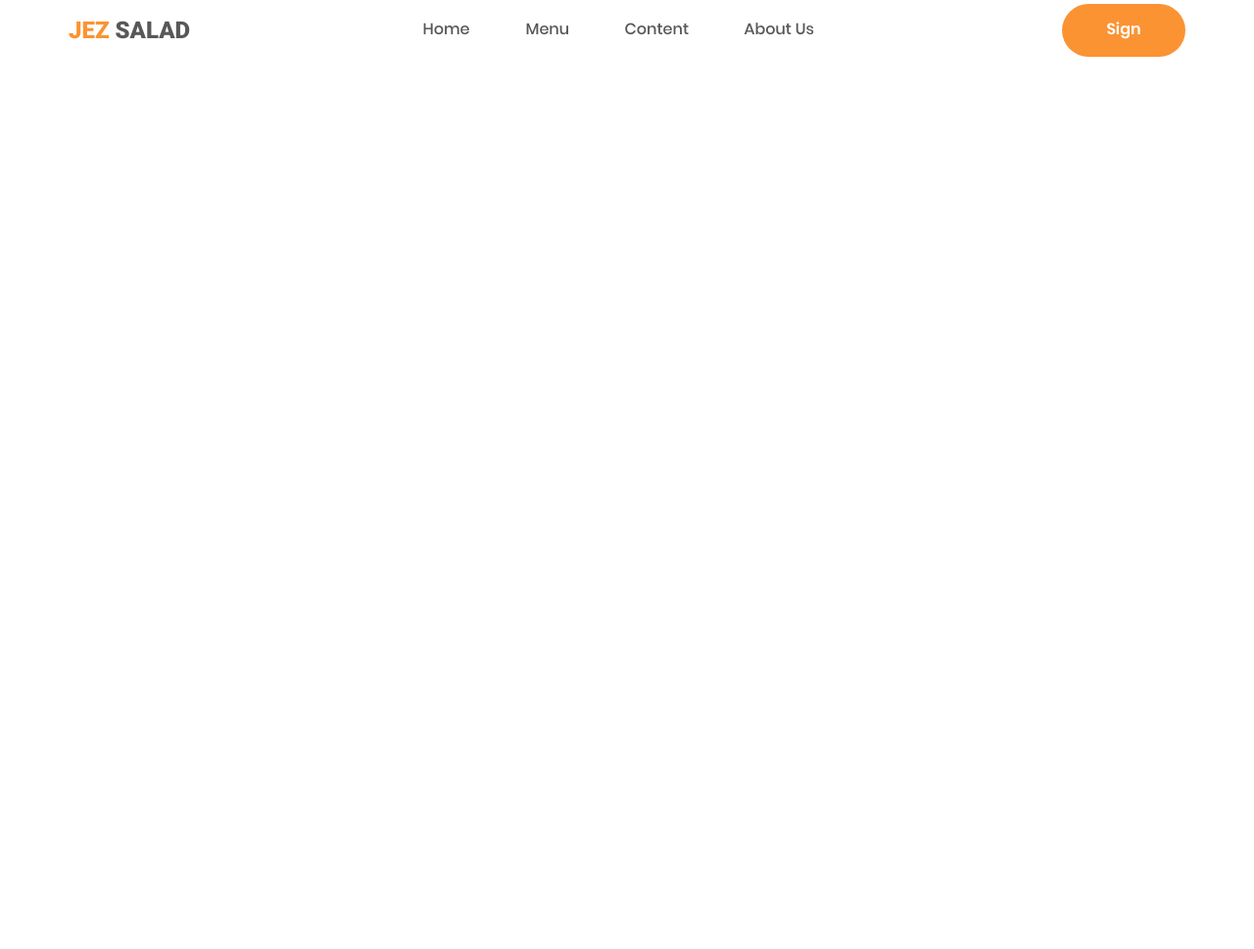
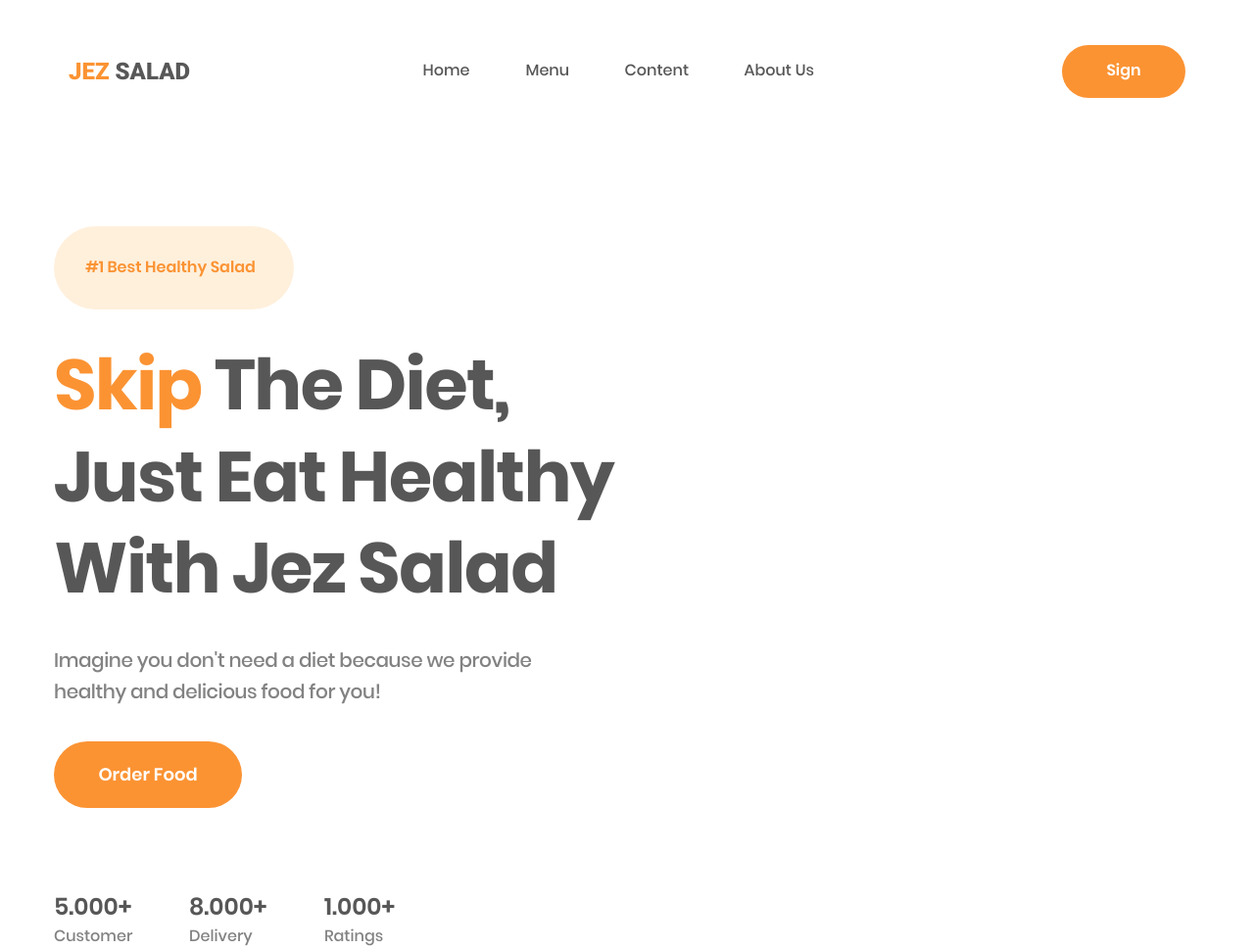
Before and after one commit to koniro/A2Design__internship, a website: page index.html in a window 1280 px wide. Shown: the whole page at 98% size. Before the commit the page ends 800 px from the top, so only its background shows below. Drawn offline with nearby package versions, Linux system fonts and the light colour scheme.

Commit message:
First section in progress

```diff
--- a/index.html
+++ b/index.html
@@ -33,7 +33,38 @@
     </header>
     <section class="home">
         <div class="container">
+            <div class="home__content">
+                <div class="home__left--textarea">
+                    <div class="quality">
+                        <p class="quality--text">#1  Best Healthy Salad</p>
+                    </div>
+                    <h1><span class="span__orange">Skip</span> The Diet,
+                        Just Eat Healthy
+                        With Jez Salad
+                    </h1>
+                    <p class="left--textarea-p">Imagine you don't need a diet because we provide
+                        healthy and delicious food for you!
+                    </p>
+                    <button class="order__btn">Order Food</button>
+                    <div class="order__statistics">
+                        <div class="statistic__item">
+                            <p class="statistic__item-p1">5.000+</p>
+                            <p class="statistic__item-p2">Customer</p>
+                        </div>
+                        <div class="statistic__item">
+                            <p class="statistic__item-p1">8.000+</p>
+                            <p class="statistic__item-p2">Delivery</p>
+                        </div>
+                        <div class="statistic__item">
+                            <p class="statistic__item-p1">1.000+</p>
+                            <p class="statistic__item-p2">Ratings</p>
+                        </div>
+                    </div>
+                </div>
+                <div class="home__right--area">
 
+                </div>
+            </div>
         </div>
     </section>
 </main>
--- a/styles/style.css
+++ b/styles/style.css
@@ -371,6 +371,10 @@ main {
     margin: 0 auto;
 }
 
+header {
+    /* position: fixed; */
+}
+
 .menu {
     display: flex;
     flex-wrap: wrap;
@@ -378,6 +382,7 @@ main {
     align-content: center;
     align-items: center;
     justify-content: space-between;
+    margin-top: 42px;
     padding: 0 15px;
 }
 
@@ -554,3 +559,199 @@ main {
     order: 0;
     flex-grow: 0;
 }
+
+.home {
+
+}
+
+.home__content {
+    display: flex;
+    gap: 16px;
+}
+
+.home__left--textarea {
+    max-width: 590px;
+    max-height: 865px;
+}
+
+.quality {
+    display: flex;
+    flex-direction: row;
+    justify-content: center;
+    align-items: center;
+    padding: 16px;
+    gap: 16px;
+    margin: 128px 0 0 0;
+
+
+    width: 213px;
+    height: 53px;
+
+
+    background: #FFF0DC;
+    border-radius: 100px;
+}
+
+.quality--text {
+    width: 181px;
+    height: 21px;
+
+    font-family: 'Poppins';
+    font-style: normal;
+    font-weight: 600;
+    font-size: 16px;
+    line-height: 130%;
+    /* identical to box height, or 21px */
+
+
+    /* #FB9333 */
+
+    color: #FB9333;
+
+
+    /* Inside auto layout */
+
+    flex: none;
+    order: 0;
+    flex-grow: 0;
+}
+
+h1 {
+
+    width: 590px;
+    height: 282px;
+    margin: 30px 0 0 0;
+
+    font-family: 'Poppins';
+    font-style: normal;
+    font-weight: 700;
+    font-size: 72px;
+    line-height: 130%;
+    /* or 94px */
+
+    letter-spacing: -0.02em;
+
+    /* #FB9333 */
+
+    color: #575757;
+}
+
+.left--textarea-p {
+
+    width: 496px;
+    height: 64px;
+    margin: 30px 0 0 0;
+
+
+    font-family: 'Poppins';
+    font-style: normal;
+    font-weight: 500;
+    font-size: 20px;
+    line-height: 160%;
+    /* or 32px */
+
+    letter-spacing: -0.02em;
+
+    color: #828282;
+}
+
+.order__btn {
+    display: flex;
+    flex-direction: row;
+    justify-content: center;
+    align-items: center;
+    padding: 24px 32px;
+    gap: 16px;
+
+
+    width: 192px;
+    height: 68px;
+    margin: 35px 0 0 0;
+
+
+    /* #FB9333 */
+
+    background: #FB9333;
+    border-radius: 100px;
+    border: none;
+
+    font-family: 'Poppins';
+    font-style: normal;
+    font-weight: 600;
+    font-size: 18px;
+    line-height: 130%;
+    /* or 23px */
+
+
+    /* #FFFFFF */
+
+    color: #FFFFFF;
+
+
+    /* Inside auto layout */
+
+    flex: none;
+    order: 0;
+    flex-grow: 0;
+}
+
+.order__statistics {
+    max-width: 361px;
+    height: 61px;
+    display: flex;
+    flex-direction: row;
+    flex-wrap: wrap;
+    align-content: center;
+    justify-content: space-between;
+    margin: 82px 0 0 0;
+}
+
+.statistic__item {
+    box-sizing: border-box;
+    max-width: 87px;
+    height: 61px;
+}
+
+.statistic__item-p1 {
+    box-sizing: border-box;
+    width: 85px;
+    height: 38px;
+
+
+    font-family: 'Poppins';
+    font-style: normal;
+    font-weight: 600;
+    font-size: 24px;
+    line-height: 160%;
+    /* or 38px */
+
+
+    /* #575757 */
+
+    color: #575757;
+    margin: 0;
+
+}
+
+.statistic__item-p2 {
+    box-sizing: border-box;
+    width: 81px;
+    height: 26px;
+
+
+    font-family: 'Poppins';
+    font-style: normal;
+    font-weight: 500;
+    font-size: 16px;
+    line-height: 160%;
+    /* identical to box height, or 26px */
+
+
+    color: #828282;
+
+    margin: -2px 0 0 0;
+}
+
+.home__right--area {
+    max-width: 658.26px;
+}
```
